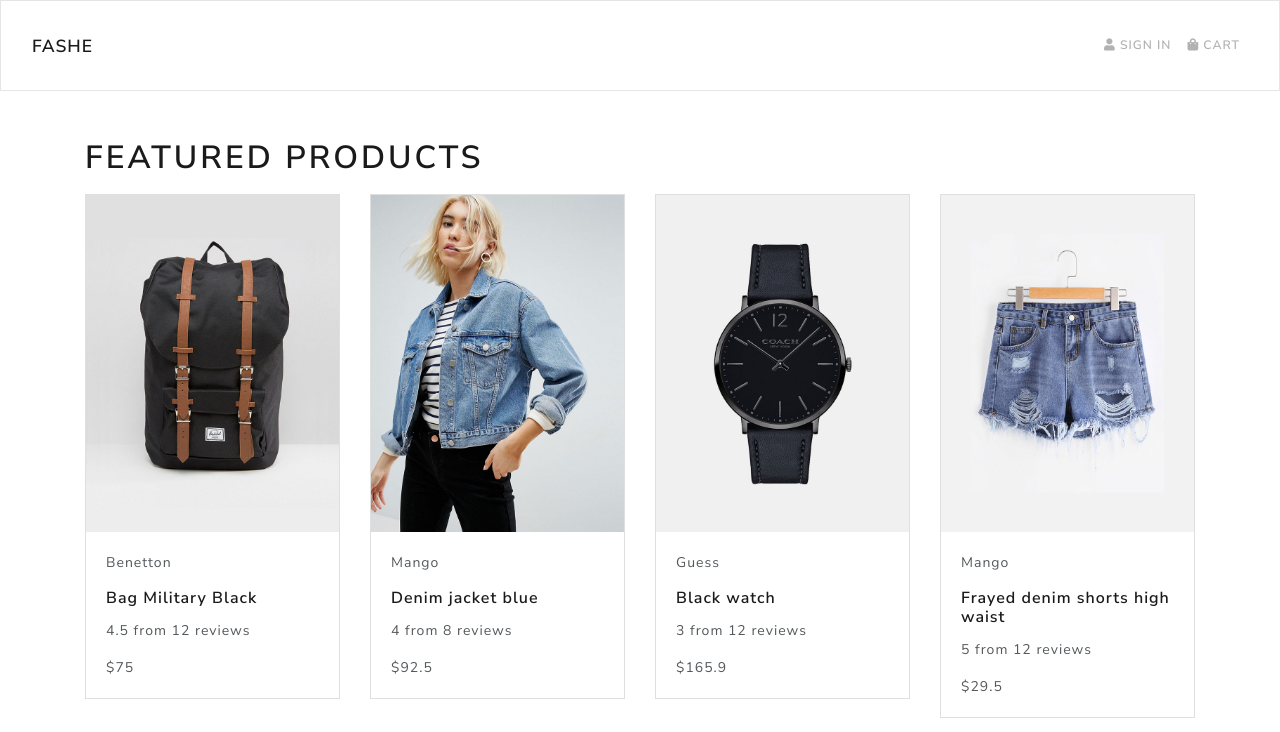
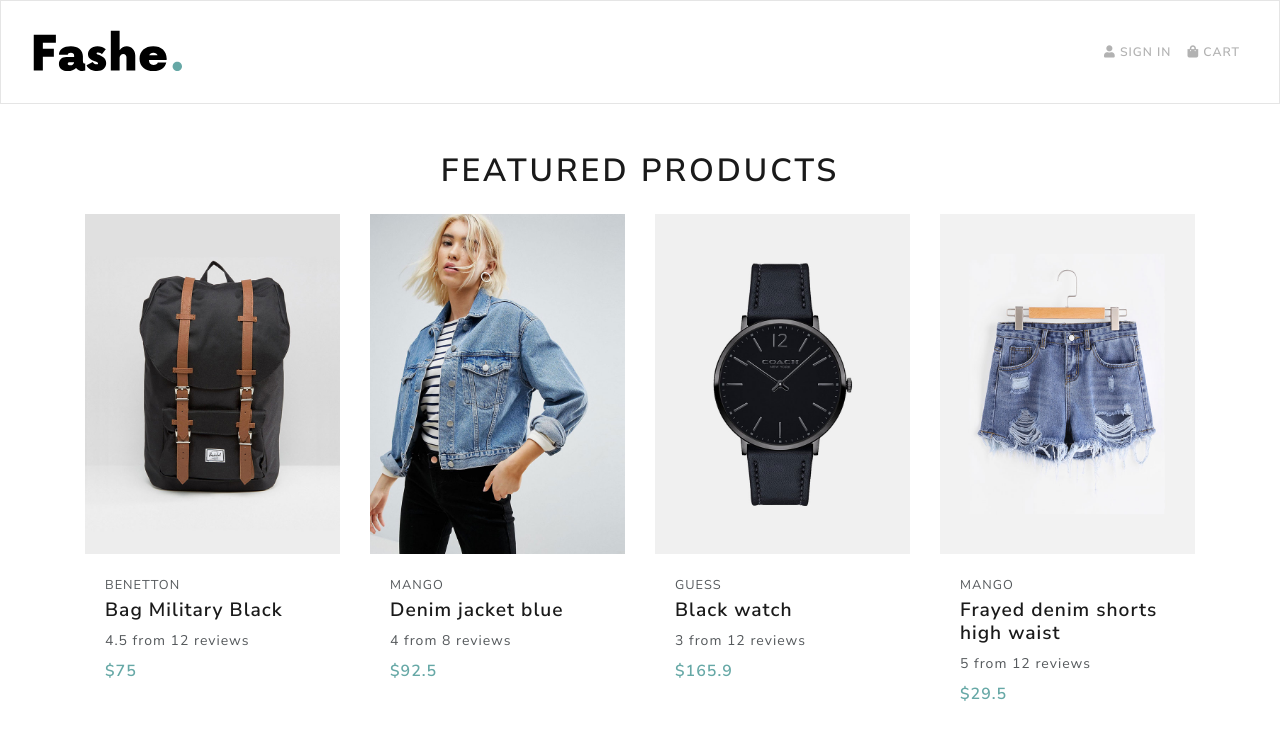
Before and after one commit to keira-yes/fashe_ecommerce_mern, a React (Create React App) app in the folder client/: page / in a window 1280 px wide. Shown: the top 732 px of the page. Built offline with nearby package versions, Linux system fonts and the light colour scheme.

Commit message:
add product component

```diff
--- a/client/src/components/Header.js
+++ b/client/src/components/Header.js
@@ -5,7 +5,9 @@
     <header>
       <Navbar bg="light" expand="lg">
         <Container fluid>
-          <Navbar.Brand href="/">Fashe</Navbar.Brand>
+          <Navbar.Brand href="/">
+            <img src="/images/fashe_logo.svg" alt="Fashe logo"/>
+          </Navbar.Brand>
           <Navbar.Toggle aria-controls="basic-navbar-nav" />
           <Navbar.Collapse id="basic-navbar-nav">
             <Nav className="ml-auto">
--- a/client/src/components/Product.js
+++ b/client/src/components/Product.js
@@ -2,19 +2,19 @@
 
 const Product = ({ product }) => {
   return (
-    <Card className="my-2">
+    <Card>
       <a href={`/product/${product.id}`}>
         <Card.Img src={`/images/products/${product.image}`} variant="top" />
       </a>
       <Card.Body>
-        <Card.Text>{product.brand}</Card.Text>
-        <a href={`/product/${product.id}`}>
-          <Card.Title>{product.name}</Card.Title>
-        </a>
-        <Card.Text>
+        <Card.Text as="span" className="card-brand">{product.brand}</Card.Text>
+          <Card.Title as="h3" className="mt-1 mb-2">
+            <a href={`/product/${product.id}`}>{product.name}</a>
+          </Card.Title>
+        <Card.Text as="span">
           {product.rating} from {product.numReviews} reviews
         </Card.Text>
-        <Card.Text>${product.price}</Card.Text>
+        <Card.Text as="strong" className="card-price mt-2">${product.price}</Card.Text>
       </Card.Body>
     </Card>
   )
--- a/client/src/css/index.css
+++ b/client/src/css/index.css
@@ -5,8 +5,42 @@
   -moz-osx-font-smoothing: grayscale;
 }
 
+strong {
+  font-weight: 700;
+}
+
 #root {
   display: flex;
   flex-direction: column;
   min-height: 100vh;
 }
+
+.navbar-brand {
+  width: 150px;
+}
+
+.navbar-brand img {
+  width: 100%;
+}
+
+.card {
+  height: 100%;
+  border: none;
+}
+
+.card-brand {
+  text-transform: uppercase;
+  font-size: .8rem;
+}
+
+.card-title {
+  text-transform: none;
+  font-size: 1.2rem;
+  letter-spacing: 1px;
+}
+
+.card-price {
+  display: block;
+  font-size: 1rem;
+  color: #66a8a6;
+}
--- a/client/src/pages/Home.js
+++ b/client/src/pages/Home.js
@@ -6,10 +6,10 @@
   return (
     <main className="py-5">
       <Container>
-        <h1>Featured products</h1>
+        <h1 className="text-center">Featured products</h1>
         <Row>
           {products.map(item => (
-            <Col key={item._id} sm={12} md={6} lg={4} xl={3}>
+            <Col key={item.id} sm={12} md={6} lg={4} xl={3} className="my-3">
               <Product product={item} />
             </Col>
           ))}
--- a/client/src/products.js
+++ b/client/src/products.js
@@ -1,6 +1,6 @@
 const products = [
   {
-    _id: '1',
+    id: '1',
     name: 'Bag Military Black',
     image: '1.jpg',
     description: 'Lorem ipsum dolor sit amet, consectetur adipisicing elit. Tempora, veritatis!',
@@ -12,7 +12,7 @@
     numReviews: 12,
   },
   {
-    _id: '2',
+    id: '2',
     name: 'Denim jacket blue',
     image: '2.jpg',
     description: 'Lorem ipsum dolor sit amet, consectetur adipisicing elit. Eveniet exercitationem iure nostrum officia praesentium! Est ratione sint temporibus? Expedita nulla repudiandae ullam? Amet animi deserunt nam perspiciatis rem sunt, tempore.',
@@ -24,7 +24,7 @@
     numReviews: 8,
   },
   {
-    _id: '3',
+    id: '3',
     name: 'Black watch',
     image: '3.jpg',
     description:'Lorem ipsum dolor sit amet, consectetur adipisicing elit. Ad atque, deleniti, ea est, eveniet facere harum iste odio quibusdam ratione recusandae similique sit temporibus unde!',
@@ -36,7 +36,7 @@
     numReviews: 12,
   },
   {
-    _id: '4',
+    id: '4',
     name: 'Frayed denim shorts high waist',
     image: '4.jpg',
     description: 'Lorem ipsum dolor sit amet.',
@@ -48,7 +48,7 @@
     numReviews: 12,
   },
   {
-    _id: '5',
+    id: '5',
     name: 'Сrossbody bag Glossy Silver',
     image: '5.jpg',
     description: 'Lorem ipsum dolor sit amet, consectetur adipisicing elit. Aspernatur atque beatae consectetur distinctio dolor enim fuga iure iusto maiores nam necessitatibus nesciunt nisi nobis numquam obcaecati omnis perspiciatis, praesentium quaerat, quidem quod rerum soluta vero voluptates. Beatae expedita odio repudiandae.',
@@ -60,7 +60,7 @@
     numReviews: 10,
   },
   {
-    _id: '6',
+    id: '6',
     name: 'Light grey shirt',
     image: '6.jpg',
     description: 'Lorem ipsum dolor sit amet, consectetur adipisicing elit. Dicta laborum odio officiis quidem. Alias consectetur consequuntur dicta. Vero?',
@@ -72,7 +72,7 @@
     numReviews: 12,
   },
   {
-    _id: '7',
+    id: '7',
     name: 'White sneakers',
     image: '7.jpg',
     description: 'Lorem ipsum dolor sit amet, consectetur adipisicing elit. Tempora, veritatis!',
@@ -84,7 +84,7 @@
     numReviews: 12,
   },
   {
-    _id: '8',
+    id: '8',
     name: 'Brown watch',
     image: '8.jpg',
     description: 'Lorem ipsum dolor sit amet, consectetur adipisicing elit. Eveniet exercitationem iure nostrum officia praesentium! Est ratione sint temporibus? Expedita nulla repudiandae ullam? Amet animi deserunt nam perspiciatis rem sunt, tempore.',
@@ -96,7 +96,7 @@
     numReviews: 8,
   },
   {
-    _id: '9',
+    id: '9',
     name: 'T-shirt DF basic oversize long',
     image: '9.jpg',
     description:'Lorem ipsum dolor sit amet, consectetur adipisicing elit. Ad atque, deleniti, ea est, eveniet facere harum iste odio quibusdam ratione recusandae similique sit temporibus unde!',
@@ -108,7 +108,7 @@
     numReviews: 12,
   },
   {
-    _id: '10',
+    id: '10',
     name: 'Joggers Lounge light grey',
     image: '10.jpg',
     description: 'Lorem ipsum dolor sit amet.',
@@ -120,7 +120,7 @@
     numReviews: 12,
   },
   {
-    _id: '11',
+    id: '11',
     name: 'Denim chill joggers',
     image: '11.jpg',
     description: 'Lorem ipsum dolor sit amet, consectetur adipisicing elit. Aspernatur atque beatae consectetur distinctio dolor enim fuga iure iusto maiores nam necessitatibus nesciunt nisi nobis numquam obcaecati omnis perspiciatis, praesentium quaerat, quidem quod rerum soluta vero voluptates. Beatae expedita odio repudiandae.',
@@ -132,7 +132,7 @@
     numReviews: 10,
   },
   {
-    _id: '12',
+    id: '12',
     name: 'White t-shirt basic',
     image: '12.jpg',
     description: 'Lorem ipsum dolor sit amet, consectetur adipisicing elit. Dicta laborum odio officiis quidem. Alias consectetur consequuntur dicta. Vero?',
```
Also changed, not shown: client/public/images/fashe_logo.svg (added).
